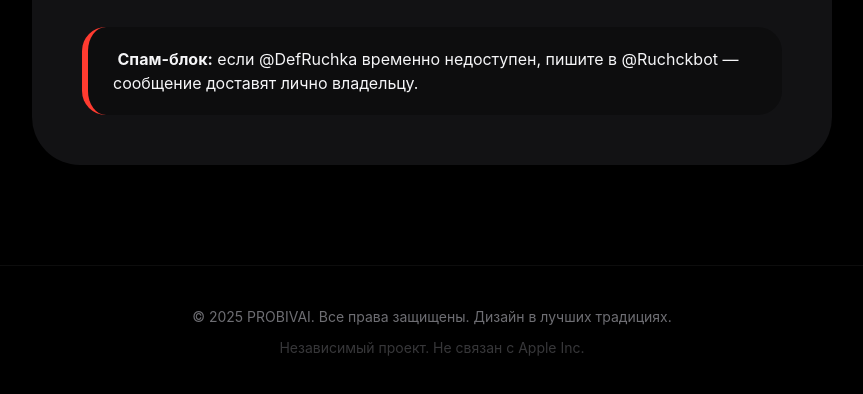
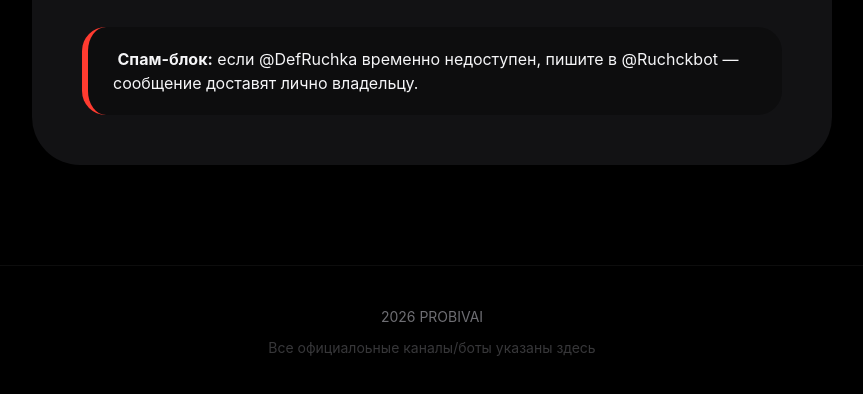
Before and after one commit to Ruchkas/PROBIV-AI, a plain HTML site: page index.html in a window 1280 px wide. Shown: the part 5742-6136 px from the top of the page, without its empty margins (208-1071 px from the left). Drawn offline with Linux system fonts and the light colour scheme.

Commit message:
Update index.html

```diff
--- a/index.html
+++ b/index.html
@@ -3,7 +3,7 @@
 <head>
     <meta charset="UTF-8">
     <meta name="viewport" content="width=device-width, initial-scale=1.0, maximum-scale=5.0, user-scalable=yes">
-    <title>PROBIVAI — абсолютный пробив</title>
+    <title>PROBIVAI</title>
     <!-- Font Awesome 6 (бесплатный) -->
     <link rel="stylesheet" href="https://cdnjs.cloudflare.com/ajax/libs/font-awesome/6.0.0-beta3/css/all.min.css">
     <style>
@@ -1106,8 +1106,8 @@
 
     <footer>
         <div class="container">
-            <p>© 2025 PROBIVAI. Все права защищены. Дизайн в лучших традициях.</p>
-            <p style="margin-top: 10px; opacity: 0.5;">Независимый проект. Не связан с Apple Inc.</p>
+            <p>2026 PROBIVAI</p>
+            <p style="margin-top: 10px; opacity: 0.5;">Все официалоьные каналы/боты указаны здесь</p>
         </div>
     </footer>
 
```
